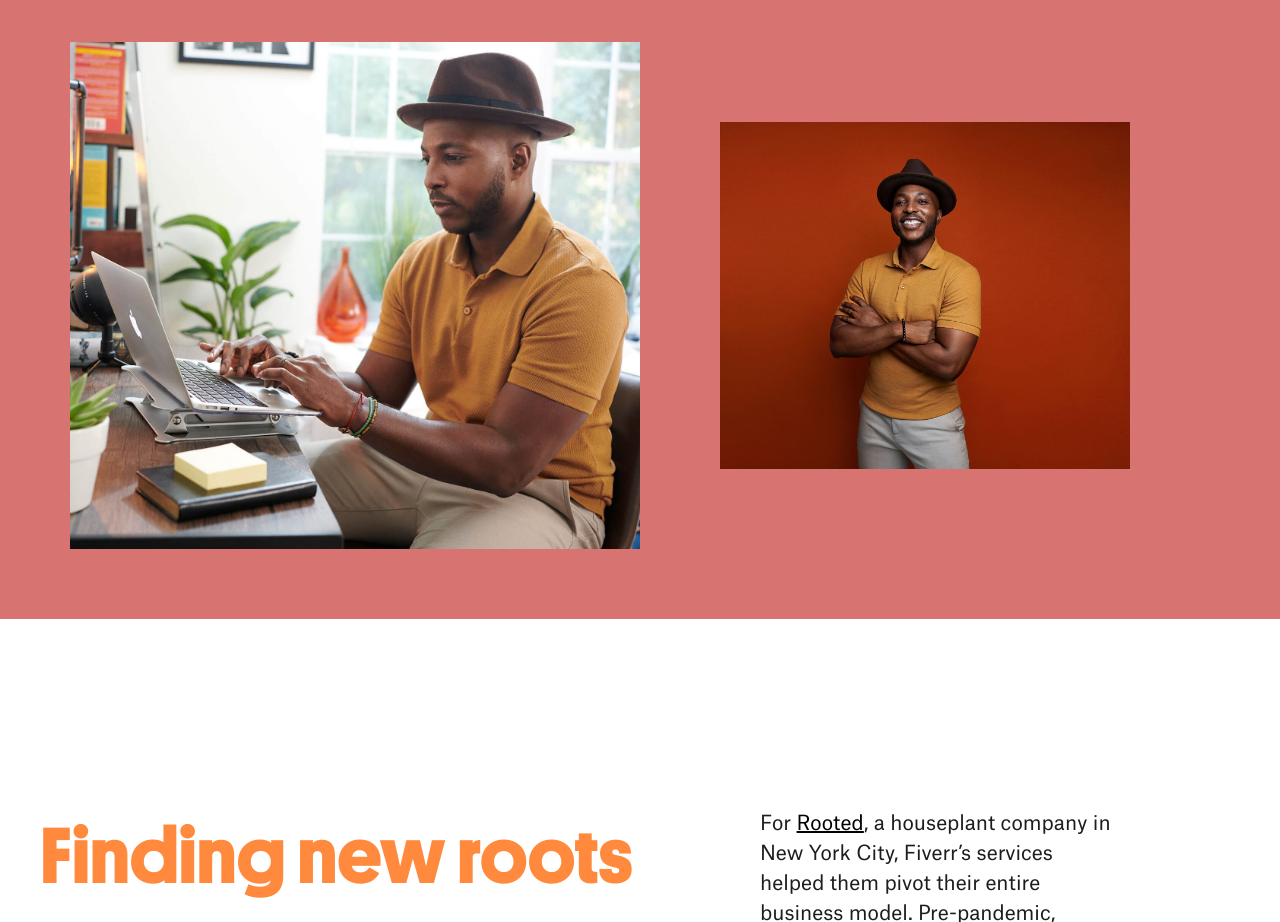
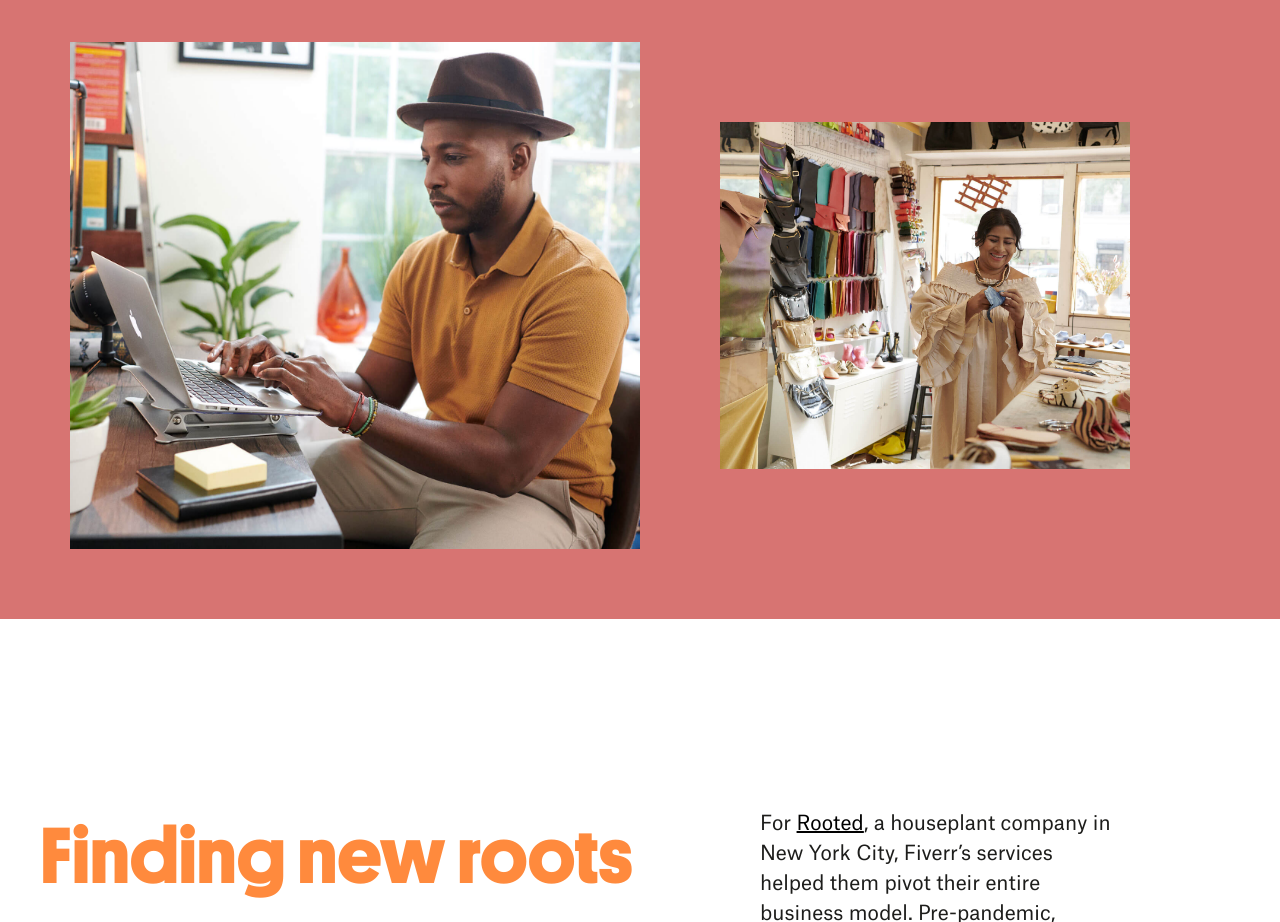
Before and after one commit to MikeDre/courier-fiverr, a Gatsby site: page / in a window 1280 px wide. Shown: the part 4980-5902 px from the top of the page. Built offline with nearby package versions, Linux system fonts and the light colour scheme; Gatsby itself is replaced by a stand-in of ours; a web font is replaced by a local one.

Commit message:
[main] Replaced 2nd image of Jimmy with Rikita

```diff
--- a/src/pages/index.js
+++ b/src/pages/index.js
@@ -21,7 +21,7 @@ import FiverrLifestyleImage from '../images/fiverr-lifestyle.jpg';
 import FiverrAprilImage from '../images/fiverr-april.jpg';
 import FiverrEraImage from '../images/fiverr-era.jpg';
 import FiverrJimmyImage from '../images/fiverr-jimmy.jpg';
-import FiverrJimmy2Image from '../images/fiverr-jimmy-2.jpg';
+import FiverrRikitaImage from '../images/rikita-fiverr.jpg';
 import RootedFiverrImage from '../images/rooted-fiverr.jpg';
 import BreadInCaptivityImage from '../images/BreadInCaptivity.jpg';
 
@@ -90,7 +90,7 @@ export default function Home() {
         <section className="uk-margin-large-bottom">
           <ImageImage
             imageLeft={FiverrJimmyImage}
-            imageRight={FiverrJimmy2Image}
+            imageRight={FiverrRikitaImage}
             backgroundColor="#d77472"
           />
         </section>
```
Also changed, not shown: src/images/rikita-fiverr.jpg (added).
